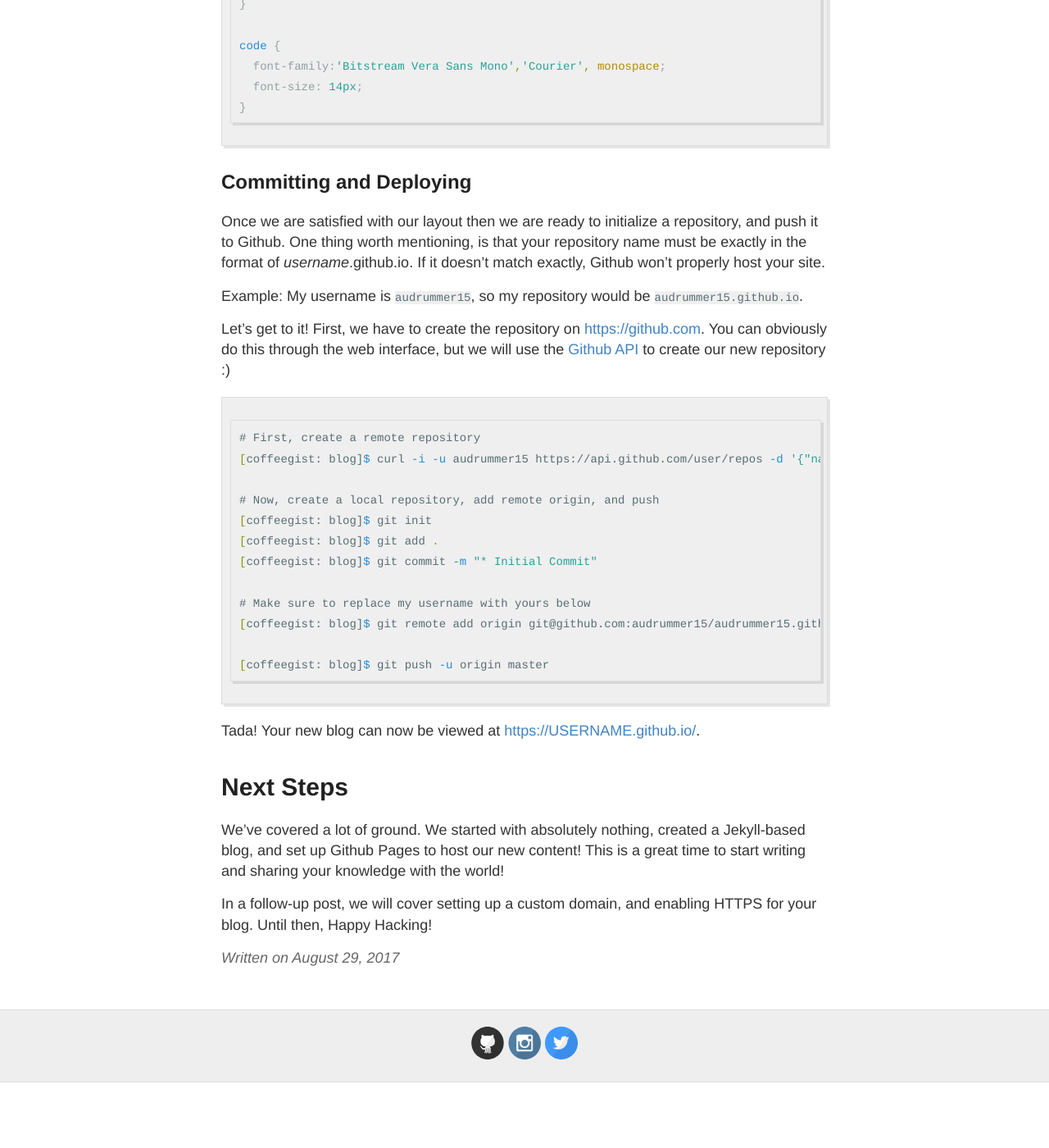
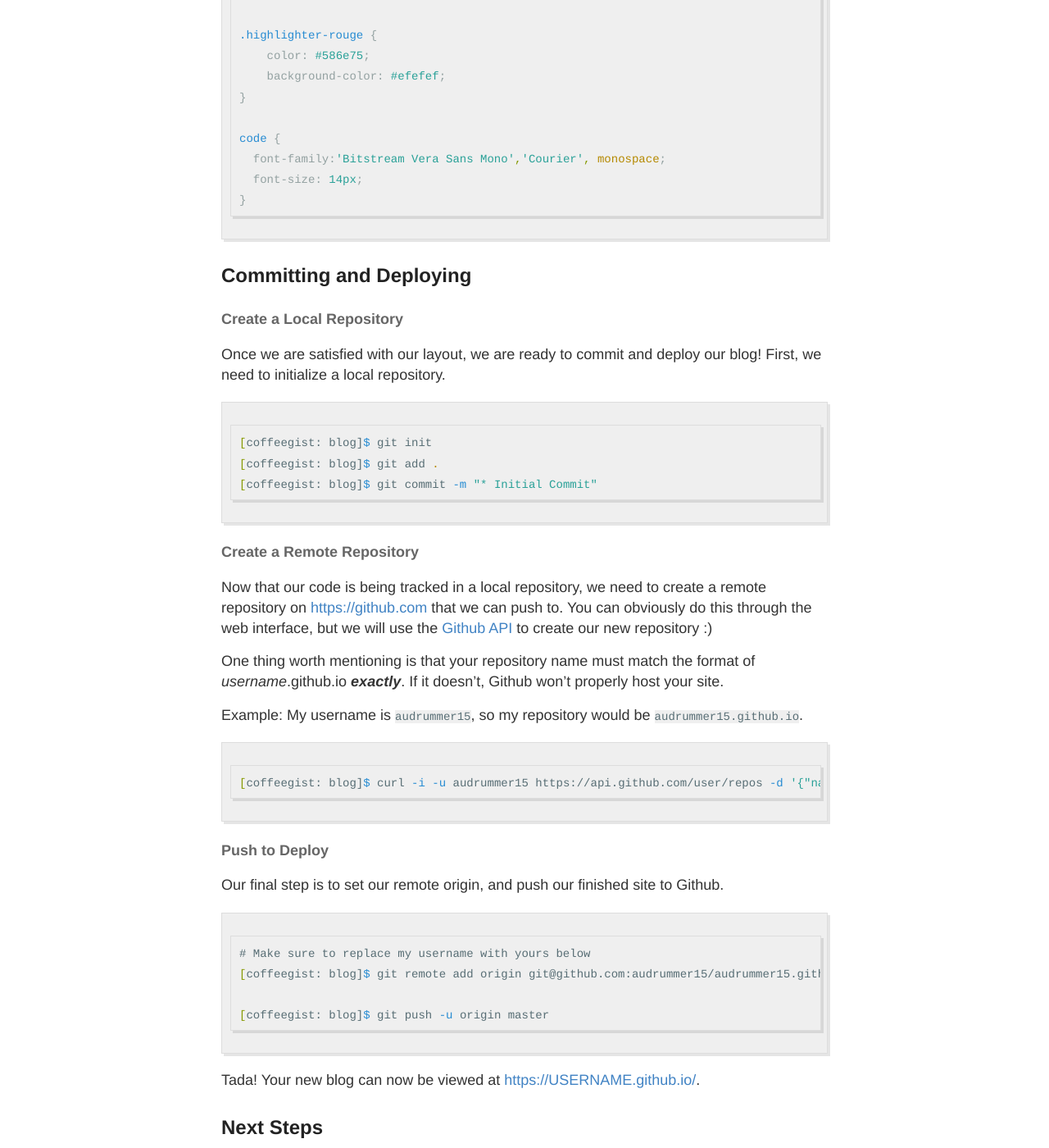
Before and after one commit to coffeegist/coffeegist.github.io, a Jekyll site: the page built from _posts/2017-08-29-how-to-setup-a-jekyll-blog.md, in a window 1280 px wide and 1400 px high, scrolled down 4333 px. Shown: the whole window at 82% size. Built offline with Jekyll 4.4.1, drawn with Linux system fonts in a browser that asks for light colours; before the commit the page ends 5653 px from its top, so only the background shows below that; some of the changed text lies outside the part shown.

Commit message:
* Post modifications.

````diff
--- a/_posts/2017-08-29-how-to-setup-a-jekyll-blog.md
+++ b/_posts/2017-08-29-how-to-setup-a-jekyll-blog.md
@@ -3,14 +3,18 @@ layout: post
 title: How to Set Up a Jekyll Blog
 ---
 
- So, you want to start blogging, and you should! Blogging is a great way to relax, share information, and reinforce new topics that you may be learning about. Jekyll is a simple, blog-aware, static site generator, and you can use it to easily stand up your own blog and have it hosted for free using Github Pages. Today, we'll be using the [Jekyll-Now](www.jekyllnow.com) theme to style our newly-created blog, and we'll host it on Github Pages with a custom domain name.
+## Introduction
 
- To follow along with us you will need the following:
+So, you want to start blogging, and you should! Blogging is a great way to relax, share information, and reinforce new topics that you may be learning about. Jekyll is a simple, blog-aware, static site generator, and you can use it to easily stand up your own blog and have it hosted for free using Github Pages. Today, we'll be using the [Jekyll-Now](www.jekyllnow.com) theme to style our newly-created blog, and we'll host it on Github Pages with a custom domain name.
+
+To follow along with us you will need the following:
 * An installation of [Ruby >= 2.1](https://rvm.io/rvm/basics)
 * An account with [Github](https://github.com)
 * Only basic knowledge of [Jekyll](https://jekyllrb.com)
 
 ## Getting Started
+
+#### Creating the Project
 
 To get started, let's create a folder on our local computer, and download the base project for jekyll-now.
 
@@ -52,7 +56,7 @@ Once these changes are made, you're ready to view your site! Jekyll will serve y
 
 ## Tweaking the Theme
 
-Before we init, commit, and deploy our new blog, we can tweak parts of the layout to get exactly what we want. A lot of the styles to tweak will be found in the `styles.scss` file. I will make the following changes to mine.
+Before we init, commit, and deploy our new blog, we can tweak parts of the layout to get exactly what we want. A lot of the styles to tweak will be found in the `styles.scss` file. I will make the following changes to mine. To skip this section, [click here](#committing-and-deploying).
 
 * [Sticky Footer](#sticky-footer)
 * [Widen the Layout](#widen-the-layout)
@@ -160,21 +164,33 @@ code {
 
 ## Committing and Deploying
 
-Once we are satisfied with our layout then we are ready to initialize a repository, and push it to Github. One thing worth mentioning, is that your repository name must be exactly in the format of _username_.github.io. If it doesn't match exactly, Github won't properly host your site.
+#### Create a Local Repository
+
+Once we are satisfied with our layout, we are ready to commit and deploy our blog! First, we need to initialize a local repository.
+
+```bash
+[coffeegist: blog]$ git init
+[coffeegist: blog]$ git add .
+[coffeegist: blog]$ git commit -m "* Initial Commit"
+```
+
+#### Create a Remote Repository
+
+Now that our code is being tracked in a local repository, we need to create a remote repository on <https://github.com> that we can push to. You can obviously do this through the web interface, but we will use the [Github API](https://developer.github.com/v3/) to create our new repository :)
+
+One thing worth mentioning is that your repository name must match the format of _username_.github.io **_exactly_**. If it doesn't, Github won't properly host your site.
 
 Example: My username is `audrummer15`, so my repository would be `audrummer15.github.io`.
 
-Let's get to it! First, we have to create the repository on <https://github.com>. You can obviously do this through the web interface, but we will use the [Github API](https://developer.github.com/v3/) to create our new repository :)
+```bash
+[coffeegist: blog]$ curl -i -u audrummer15 https://api.github.com/user/repos -d '{"name":"audrummer15.github.io"}'
+```
+
+#### Push to Deploy
+
+Our final step is to set our remote origin, and push our finished site to Github.
 
 ```bash
-# First, create a remote repository
-[coffeegist: blog]$ curl -i -u audrummer15 https://api.github.com/user/repos -d '{"name":"audrummer15.github.io"}'
-
-# Now, create a local repository, add remote origin, and push
-[coffeegist: blog]$ git init
-[coffeegist: blog]$ git add .
-[coffeegist: blog]$ git commit -m "* Initial Commit"
-
 # Make sure to replace my username with yours below
 [coffeegist: blog]$ git remote add origin git@github.com:audrummer15/audrummer15.github.io.git
 
@@ -183,7 +199,7 @@ Let's get to it! First, we have to create the repository on <https://github.com>
 
 Tada! Your new blog can now be viewed at <https://USERNAME.github.io/>.
 
-# Next Steps
+## Next Steps
 
 We've covered a lot of ground. We started with absolutely nothing, created a Jekyll-based blog, and set up Github Pages to host our new content! This is a great time to start writing and sharing your knowledge with the world!
 
````
